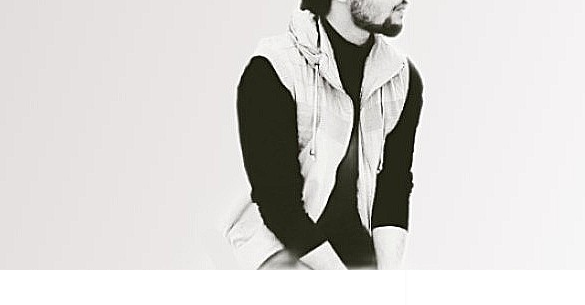
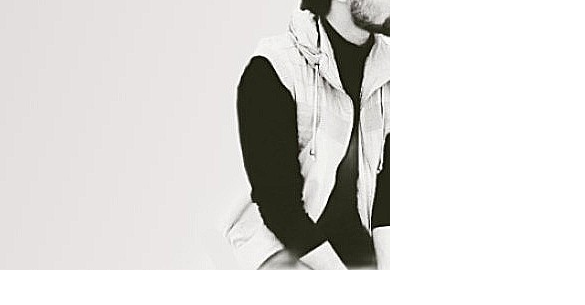
Before and after one commit to SauravP97/SauravP97.github.io, a plain HTML site: page index.html in a window 390 px wide. Shown: the part 175-480 px from the top of the page, 585 px wide, since content can reach past the window. Drawn offline with nearby package versions, Linux system fonts and the light colour scheme.

Commit message:
Resolved Right margin issue in small screen

```diff
--- a/css/index.css
+++ b/css/index.css
@@ -1,7 +1,11 @@
-body{
+html,body{
+    width: 100%;
+    height: 100%;
+    margin: 0px;
+    padding: 0px;
+    overflow-x: hidden;
     font-family: 'Nunito', sans-serif !important;
     overflow-y: scroll;
-    overflow-x: hidden;
 }
 .portfolio-header{
     height: 92px;
```
